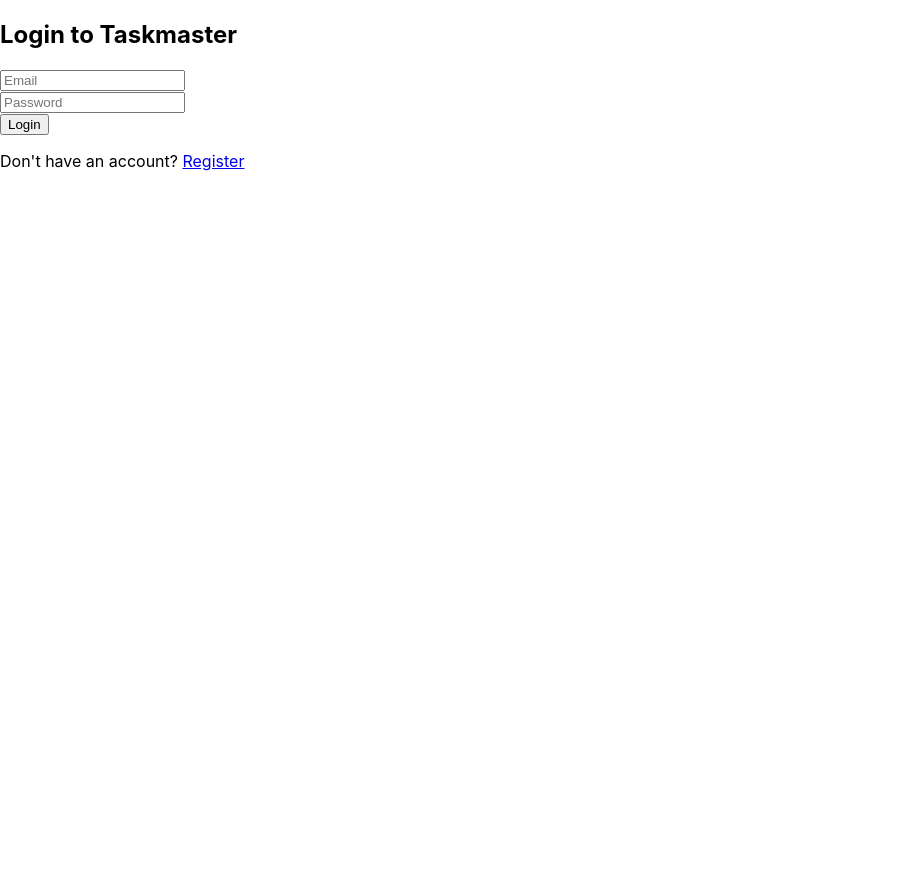
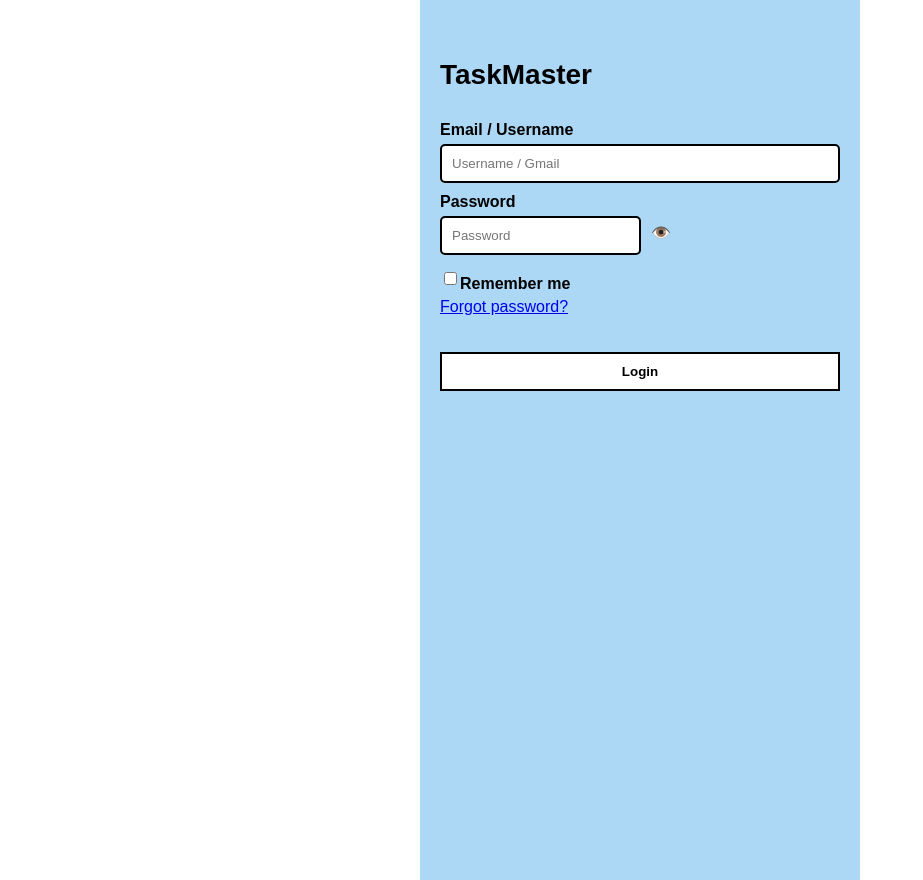
Before and after one commit to matthewlukyanov2/Task-Master, a React (Create React App) app in the folder taskmaster-app/: page / in a window 1280 px wide. Shown: the whole page, without its empty margins (0-923 px from the left). Before the commit the page ends 800 px from the top, so only its background shows below. Built offline with nearby package versions, Linux system fonts and the light colour scheme.

Commit message:
used css to design the login page to appear up to my apps design look im aiming to achieve

```diff
--- a/taskmaster-app/src/pages/Login.js
+++ b/taskmaster-app/src/pages/Login.js
@@ -1,53 +1,74 @@
 import React, { useState } from 'react';
-import { signInWithEmailAndPassword } from "firebase/auth";
-import { auth } from '../firebase';
 import { useNavigate } from 'react-router-dom';
+import { getAuth, signInWithEmailAndPassword } from 'firebase/auth';
 import '../styles/Login.css';
 
-function Login() {
+const Login = () => {
     const [email, setEmail] = useState('');
     const [password, setPassword] = useState('');
+    const [showPassword, setShowPassword] = useState(false);
+    const [rememberMe, setRememberMe] = useState(false);
     const [error, setError] = useState('');
+
     const navigate = useNavigate();
+    const auth = getAuth();
 
-    const handleLogin = (e) => {
+    const handleLogin = async (e) => {
       e.preventDefault();
-      signInWithEmailAndPassword(auth, email, password)
-        .then((userCredential) => {
-          console.log("Logged in:", userCredential.user);
-          navigate('/dashboard');
-        })
-        .catch((err) => {
-          console.error(err);
-          setError("Login failed. Please check your credentials.");
-        });
+      try {
+        await signInWithEmailAndPassword(auth, email, password);
+        navigate('/dashboard');
+      } catch (err) {
+        setError('Invalid email or password.');
+      }
     };
 
     return (
-      <div className="login-page">
-        <h2>Login to Taskmaster</h2>
-        <form onSubmit={handleLogin}>
+      <div className="login-container">
+        <h1 className="logo">TaskMaster</h1>
+        <form className="login-form" onSubmit={handleLogin}>
+          <label>Email / Username</label>
           <input
             type="email"
-            placeholder="Email"
-            required
+            placeholder="Username / Gmail"
             value={email}
             onChange={(e) => setEmail(e.target.value)}
-          /><br />
-          <input
-            type="password"
-            placeholder="Password"
             required
-            value={password}
-            onChange={(e) => setPassword(e.target.value)}
-          /><br />
+          />
+
+          <label>Password</label>
+          <div className="password-field">
+            <input
+              type={showPassword ? 'text' : 'password'}
+              placeholder="Password"
+              value={password}
+              onChange={(e) => setPassword(e.target.value)}
+              required
+            />
+            <span onClick={() => setShowPassword(!showPassword)} className="toggle-eye">
+              👁️
+            </span>
+          </div>
+
+          <div className="checkbox-group">
+            <input
+              type="checkbox"
+              checked={rememberMe}
+              onChange={(e) => setRememberMe(e.target.checked)}
+            />
+            <label>Remember me</label>
+          </div>
+
+          <p className="forgot-link">
+            <a href="/forgot-password">Forgot password?</a>
+          </p>
+
+          {error && <p className="error">{error}</p>}
+
           <button type="submit">Login</button>
         </form>
-        {error && <p style={{color: 'red'}}>{error}</p>}
-        <p>Don't have an account? <a href="/register">Register</a></p>
       </div>
-  );
-
-}
+    );
+  };
 
 export default Login;
--- a/taskmaster-app/src/styles/Login.css
+++ b/taskmaster-app/src/styles/Login.css
@@ -0,0 +1,71 @@
+.login-container {
+    background-color: #add8f5;
+    height: 100vh;
+    padding: 40px 20px;
+    max-width: 400px;
+    margin: auto;
+    font-family: 'Arial', sans-serif;
+  }
+
+  .logo {
+    font-size: 28px;
+    font-weight: bold;
+    color: black;
+    margin-bottom: 20px;
+  }
+
+  .login-form {
+    display: flex;
+    flex-direction: column;
+  }
+
+  .login-form label {
+    margin-top: 10px;
+    font-weight: bold;
+  }
+
+  .login-form input[type="email"],
+  .login-form input[type="password"],
+  .login-form input[type="text"] {
+    padding: 10px;
+    margin-top: 5px;
+    border: 2px solid black;
+    border-radius: 5px;
+  }
+
+  .password-field {
+    display: flex;
+    align-items: center;
+    gap: 10px;
+  }
+
+  .toggle-eye {
+    cursor: pointer;
+    user-select: none;
+  }
+
+  .checkbox-group {
+    display: flex;
+    align-items: center;
+    margin-top: 10px;
+  }
+
+  .forgot-link {
+    margin-top: 5px;
+    color: #333;
+  }
+
+  .error {
+    color: red;
+    font-weight: bold;
+    margin-top: 10px;
+  }
+
+  button {
+    margin-top: 20px;
+    padding: 10px;
+    background-color: white;
+    border: 2px solid black;
+    font-weight: bold;
+    cursor: pointer;
+  }
```
